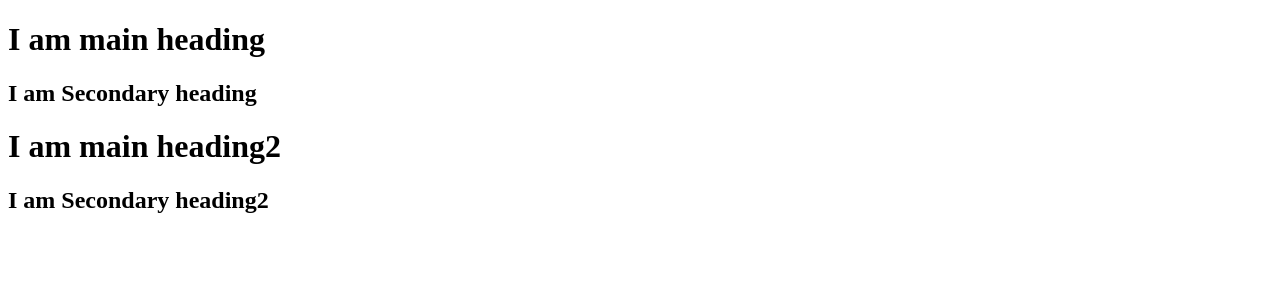
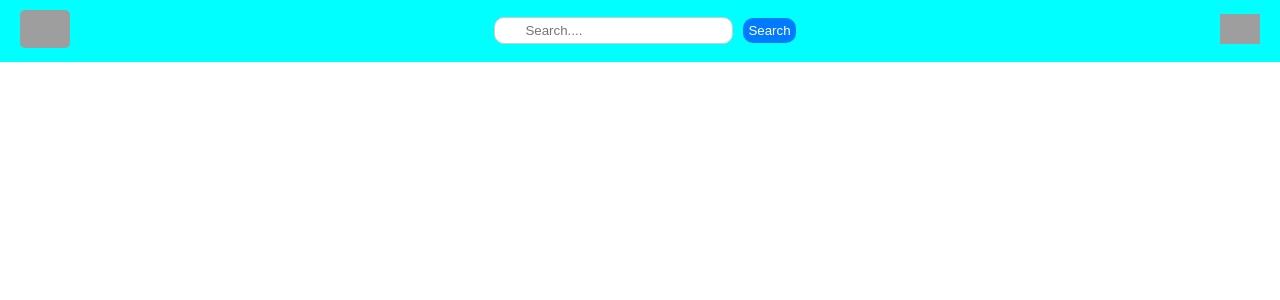
Before and after one commit to vaibhav395/NamasteReact, a React (Vite) app: page / in a window 1280 px wide. Shown: the top 300 px of the page. Built offline with nearby package versions, Linux system fonts and the light colour scheme; grey boxes are pictures that could not be loaded.

Commit message:
Laying the foundation

```diff
--- a/App.js
+++ b/App.js
@@ -1,27 +1,21 @@
 import React from "react";
 import ReactDOM from "react-dom/client";
 
-// 1- Creating a single element
-// const element = React.createElement("h1", {id : "heading"}, "Hello World from React!");
-
-// const root = ReactDOM.createRoot(document.getElementById("root"));
-// root.render(element);
+const HeaderComponent = ()=>(
+    <header className="header">
+        <div className="logo">
+            <img src="https://images.unsplash.com/photo-1599305445671-ac291c95aaa9?w=500&auto=format&fit=crop&q=60&ixlib=rb-4.0.3&ixid=M3wxMjA3fDB8MHxzZWFyY2h8Mnx8bG9nb3xlbnwwfHwwfHx8MA%3D%3D"/>
+        </div>
+        <div className="searchbar">
+            <input type="text" placeholder="Search...."/>
+            <button>Search</button>
+        </div>
+        <div className="user">
+            <img src="https://static-00.iconduck.com/assets.00/user-icon-2048x2048-ihoxz4vq.png"/>
+        </div>
+    </header>
+)
 
 
-// 2 - Creating nested elements and siblings
-{/* <div id="parent">
-    <div id="child">
-        <h1>I am Main heading</h1>
-        <h2>I am Secondary heading</h2>
-    </div>
-</div> */}
-
-const parent = React.createElement("div", {id:"parent"}, [React.createElement("div", {id:"child"},
-[React.createElement("h1", {}, "I am main heading"), React.createElement("h2", {},"I am Secondary heading")]),
-
-React.createElement("div", {id:"child2"},
-[React.createElement("h1", {}, "I am main heading2"), React.createElement("h2", {},"I am Secondary heading2")])]);
-
 const root = ReactDOM.createRoot(document.getElementById("root"));
-
-root.render(parent);
+root.render(<HeaderComponent/>);
--- a/index.css
+++ b/index.css
@@ -1,4 +1,33 @@
-#heading{
-    color: red;
-    font-family: 'Gill Sans', 'Gill Sans MT', Calibri, 'Trebuchet MS', sans-serif;
+*{
+    margin: 0;
+    padding: 0;
 }
+.header{
+    display: flex;
+    justify-content: space-between;
+    align-items: center;
+    background-color: aqua;
+    padding: 10px 20px;
+}
+.searchbar input{
+    padding: 5px 30px;
+    margin-right: 10px;
+    border-radius: 10px;
+    border: 1px solid #ccc;
+}
+.searchbar button{
+    padding: 5px;
+    border-radius: 10px;
+    background-color: bisque;
+    border: none;
+    background-color: #007bff;
+    cursor: pointer;
+    color: #fff
+}
+.logo img{
+    width: 50px;
+    border-radius: 5px;
+}
+.user img{
+    width: 40px;
+}
--- a/package.json
+++ b/package.json
@@ -3,6 +3,8 @@
   "version": "1.0.0",
   "description": "This is React Learning",
   "scripts": {
+    "start": "parcel index.html",
+    "build": "parcel build index.html",
     "test": "jest"
   },
   "repository": {
```
